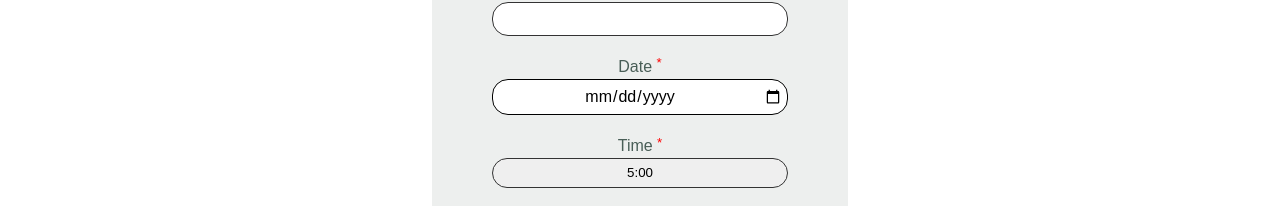
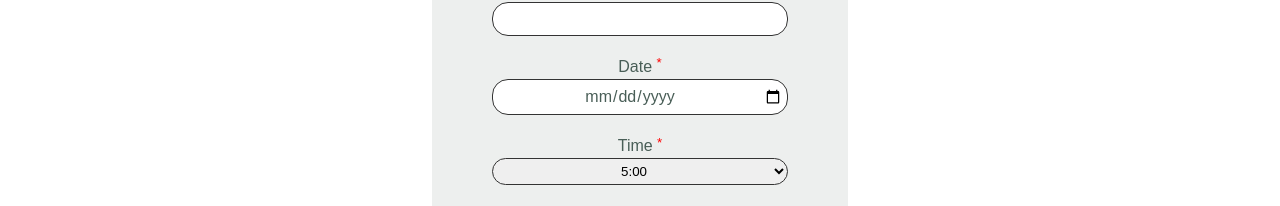
Before and after one commit to mshortcodes/meta-capstone, a React (Create React App) app: page /reservations in a window 1280 px wide. Shown: the part 586-792 px from the top of the page. Built offline with nearby package versions, Linux system fonts and the light colour scheme.

Commit message:
Add styles

```diff
--- a/src/styles/Form.css
+++ b/src/styles/Form.css
@@ -34,32 +34,12 @@
 #date,
 #time,
 #size,
-#occasion,
-#comments {
+#occasion {
 	box-sizing: border-box;
 	width: 100%;
 	overflow: hidden;
 	text-align: center;
 	padding: 0.25rem;
-	font-family: 'Karla', sans-serif;
-	font-feature-settings: inherit;
-	font-variation-settings: inherit;
-	font-weight: inherit;
-	line-height: 1.5;
-	color: inherit;
-	margin: 0;
-	text-transform: none;
-}
-
-select {
-	-webkit-appearance: none;
-}
-
-input[type='date'] {
-	appearance: none;
-	padding: 0.5em 1em;
-	border: 1px solid #000000;
-	font-size: 1rem;
 }
 
 #outdoorLabel {
```
